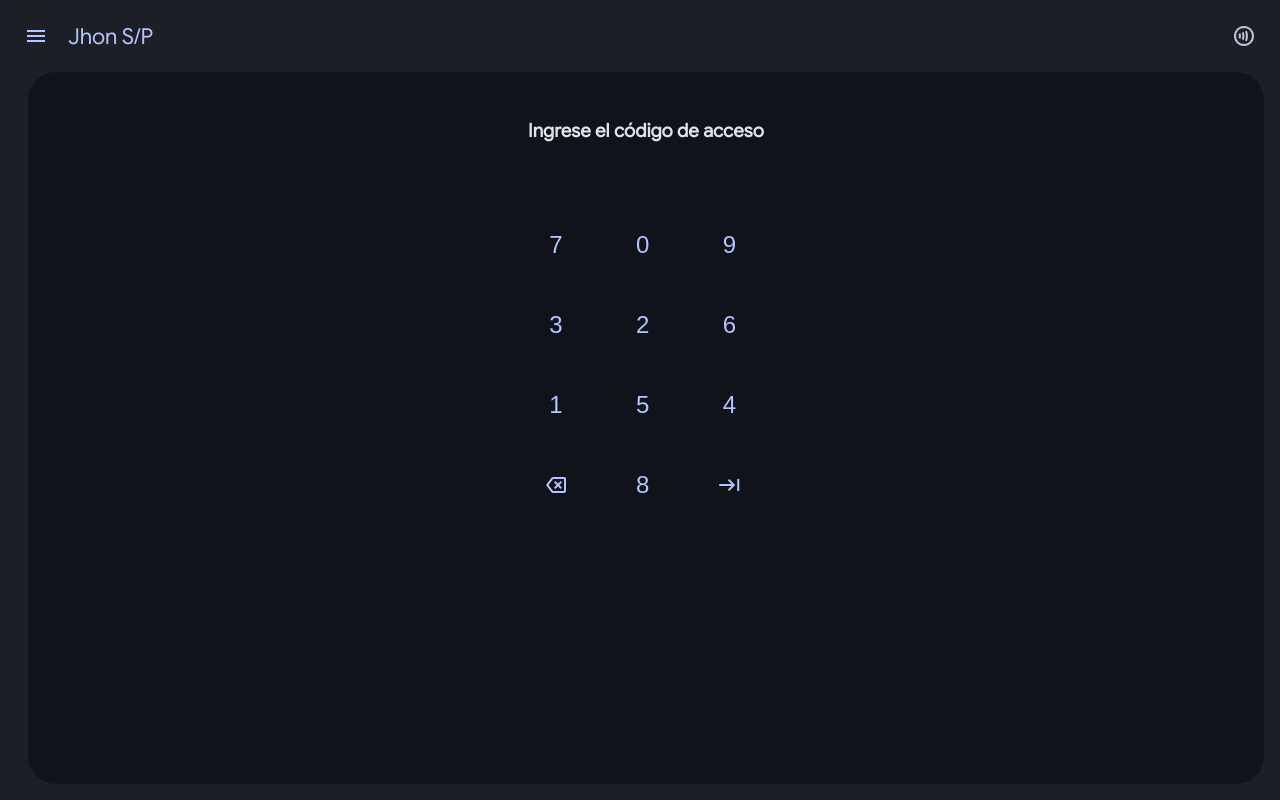
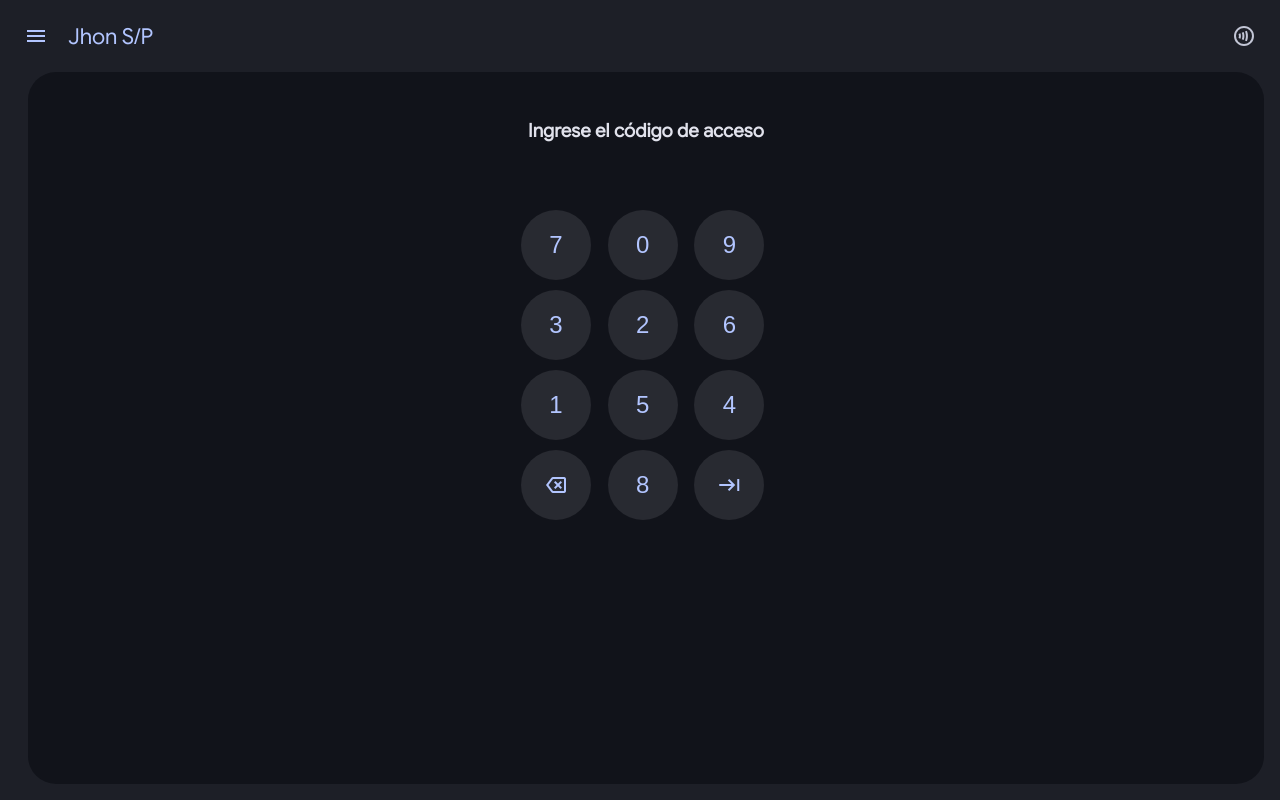
Before and after one commit to Syjhon/syjhon.github.io, a plain HTML site: page login/index.html in a window 1280 px wide. Drawn offline with nearby package versions, Linux system fonts and the dark colour scheme; no server answers.

Commit message:
Update md-layout.css

```diff
--- a/css/md-layout.css
+++ b/css/md-layout.css
@@ -368,7 +368,7 @@ blockquote.warning a {
 }
 @media (prefers-color-scheme: dark) {
   .key {
-    background-color: var(--md-sys-color-surface-dim);
+    background-color: var(--md-sys-color-surface-container-high);
   }
 }
 .key:hover {
```
